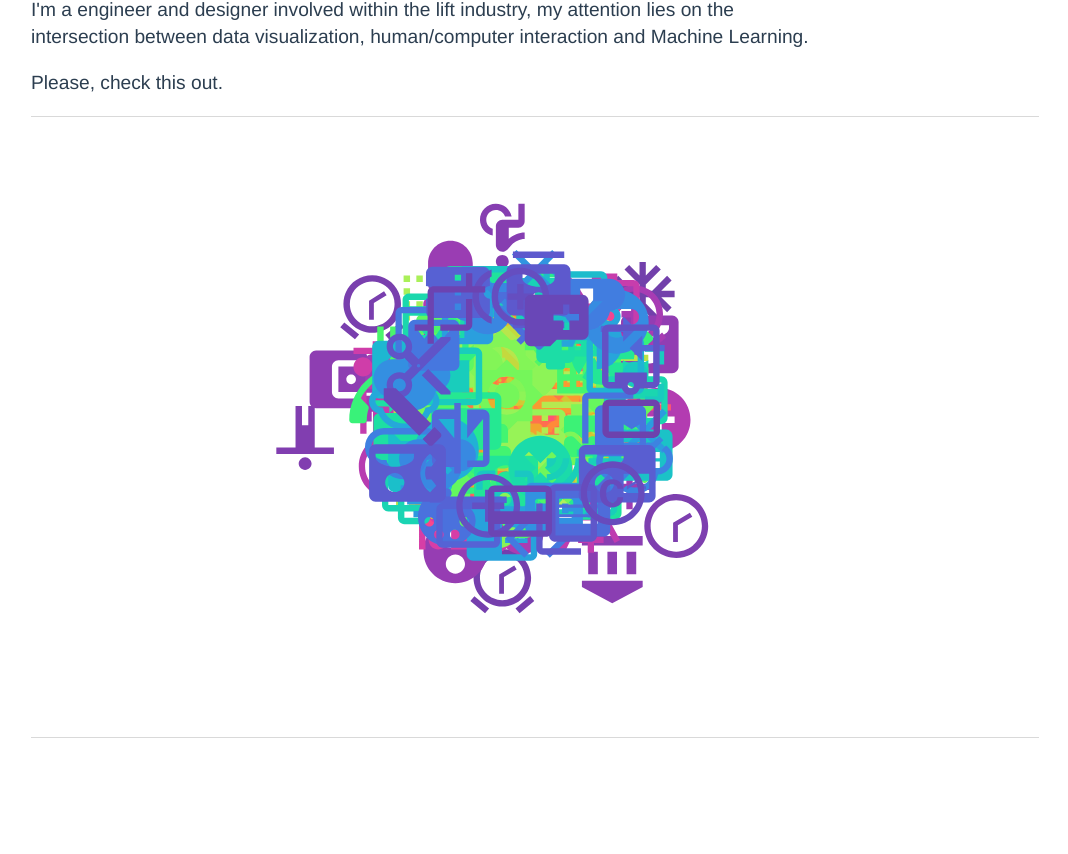
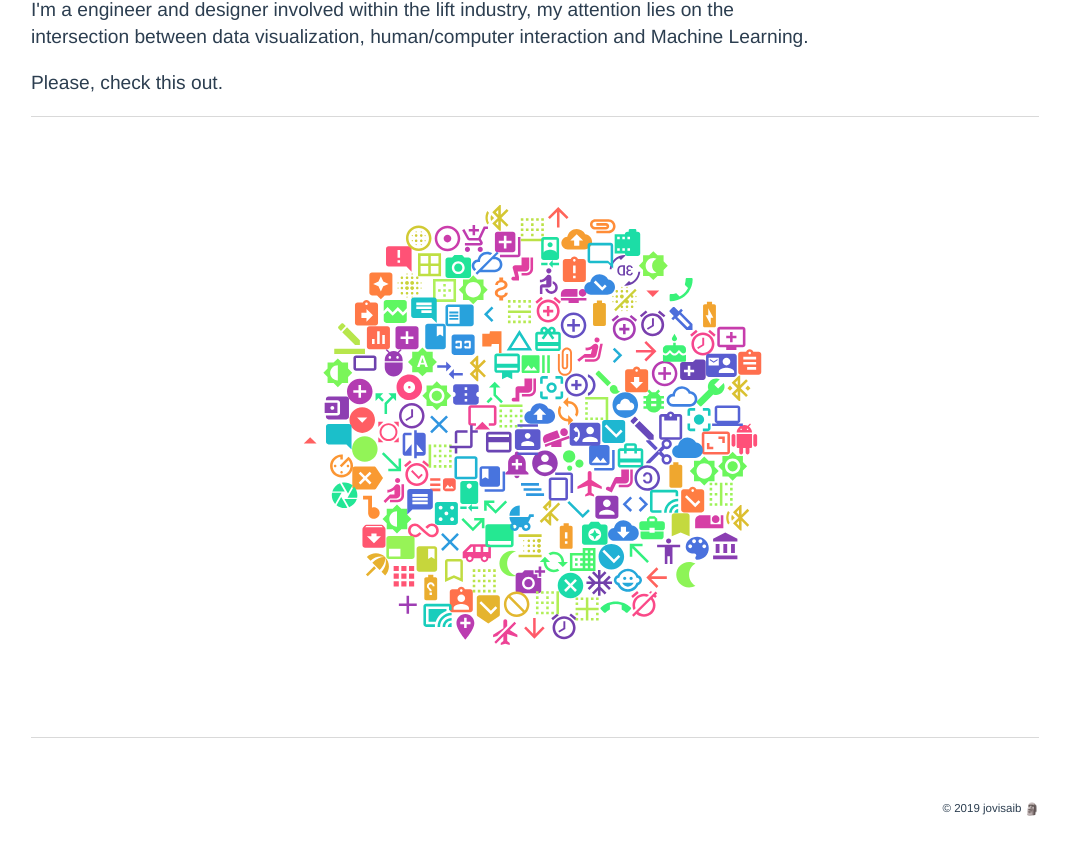
Before and after one commit to jovisaib/webpage-own, a Vue app: page / in a window 1280 px wide. Shown: the part 218-1072 px from the top of the page, without its empty margins (105-1173 px from the left). Before the commit the page ends 1012 px from the top, so only its background shows below. Built offline with nearby package versions, Linux system fonts and the light colour scheme.

Commit message:
Material icon viz centered and nailed!

```diff
--- a/src/App.vue
+++ b/src/App.vue
@@ -1,6 +1,11 @@
 <template>
   <div id="app">
     <home />
+
+    <div id="footer">
+      © 2019 jovisaib
+      <span style="vertical-align:top;">🗿</span>
+    </div>
   </div>
 </template>
 
@@ -29,4 +34,11 @@ p {
   line-height: 1.4;
   max-width: 42em;
 }
+
+#footer {
+  text-align: right;
+  margin-top: 5em;
+  padding: 0.5em 0;
+  font-size: 0.72em;
+}
 </style>
--- a/src/components/projects/MaterialIconsViz.vue
+++ b/src/components/projects/MaterialIconsViz.vue
@@ -1,5 +1,5 @@
 <template>
-  <div style="text-align: center; width:100%;">
+  <div style="text-align:center; width:100%;">
     <div id="mat_icons" />
   </div>
 </template>
@@ -11,8 +11,8 @@ import { icons } from "../../js/icons.js";
 export default {
   mounted() {
     let size = 200;
-    let width = 600;
-    let height = 600;
+    let width = 500;
+    let height = 500;
 
     let colors = d3
       .scaleSequential()
@@ -20,15 +20,19 @@ export default {
       .interpolator(d3.interpolateRainbow);
 
     let svg = d3.select("#mat_icons").append("svg");
-    svg.attr("width", width).attr("height", height);
+    svg
+      .attr("width", "100%")
+      .attr("height", "100%")
+      .attr("viewBox", `0 0 ${width} ${height}`)
+      .attr("reserveAspectRatio", "xMaxYMax meet");
 
-    const svgSelection = svg.append("g");
+    const svgSelection = svg.append("g").attr("id", "group");
     let data = this.generateNodes(size);
 
-    var simulation = d3
-      .forceSimulation()
-      .force("collide", d3.forceCollide(60))
+    d3.forceSimulation()
       .force("center", d3.forceCenter(width / 2, height / 2))
+      .force("charge", d3.forceManyBody().strength(15))
+      .force("collide", d3.forceCollide(12))
       .nodes(data)
       .on("tick", this.tick);
 
@@ -42,9 +46,12 @@ export default {
       .attr("class", "node")
       .append("path")
       .attr("d", (d, i) => icons[i].d)
+      .attr("transform", function() {
+        var x1 = this.getBBox().x + this.getBBox().width / 2;
+        var y1 = this.getBBox().y + this.getBBox().height / 2;
+        return `translate(${-11}, ${-11}) scale(0.05) rotate(180, ${x1}, ${y1})`;
+      })
       .attr("fill", (d, i) => colors(i));
-
-    svgSelection.attr("transform", `translate(${width / 3}, ${height / 3}) scale(0.15)`);
   },
   methods: {
     generateNodes(size) {
@@ -55,7 +62,9 @@ export default {
       return nodes;
     },
     tick() {
-      d3.selectAll(".node").attr("transform", d => `translate(${d.x},${d.y})`);
+      d3.selectAll(".node").attr("transform", function(d) {
+        return `translate(${d.x},${d.y}) `;
+      });
     }
   }
 };
@@ -63,4 +72,10 @@ export default {
 
 
 <style scoped>
+#mat_icons {
+  width: 100%;
+  height: 100%;
+  max-width: 600px;
+  display: inline-block;
+}
 </style>
```
